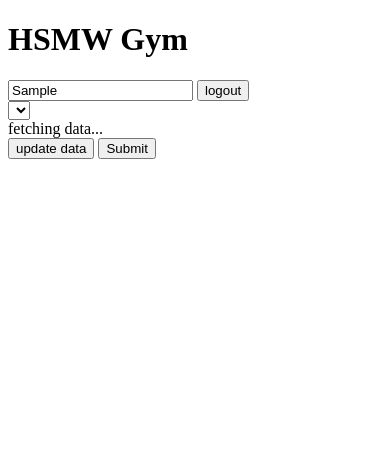
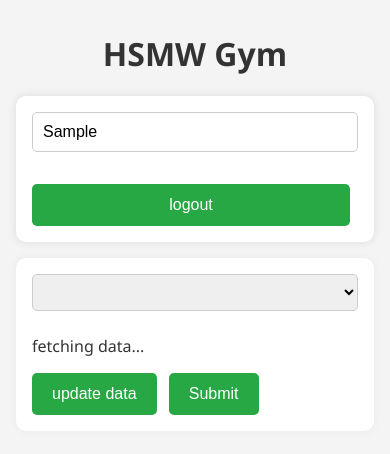
Before and after one commit to YukioE/hsmw-gym-scraper-front-end, a website with bundled scripts: page src/index.html in a window 390 px wide. Both pictures are taken after typing "Sample", "name@example.com", "Sample123" into the empty fields and a click on the button "login". Built offline with nearby package versions, Linux system fonts and the light colour scheme; files whose address does not match are found by name.

Commit message:
added initial css stylesheet

```diff
--- a/src/browser.ts
+++ b/src/browser.ts
@@ -5,7 +5,7 @@ let browserInstance: Browser | null = null;
 export const getBrowser = async (): Promise<Browser> => {
     if (!browserInstance) {
         browserInstance = await puppeteer.launch({
-            headless: false,
+            headless: true,
             args: ["--disable-setuid-sandbox"],
             ignoreHTTPSErrors: true,
         });
--- a/src/scrapeController.ts
+++ b/src/scrapeController.ts
@@ -150,7 +150,6 @@ const getEditLink = async (weekURL: string, clientEmail: string): Promise<string
     const editLink = editLinks[clientEmail];
 
     if (!editLink) {
-        console.error("No edit link found for email:", clientEmail);
         return null;
     }
 
@@ -192,7 +191,6 @@ const getSelectedTimeslots = async (weekURL: string, password: string, clientEma
     const editLink = await getEditLink(weekURL, clientEmail);
 
     if (!editLink) {
-        console.error("No edit link found for email:", clientEmail);
         return [];
     }
 
--- a/src/style.css
+++ b/src/style.css
@@ -1,3 +1,158 @@
 .hidden {
     display: none;
 }
+
+/* Global Reset & Fonts */
+body {
+    margin: 0;
+    padding: 0;
+    font-family: "Segoe UI", sans-serif;
+    background-color: #f4f4f4;
+    color: #333;
+}
+
+h1 {
+    text-align: center;
+    margin-top: 2rem;
+}
+
+/* Login Form */
+.login-form {
+    max-width: 400px;
+    margin: 2rem auto;
+    padding: 2rem;
+    background: white;
+    border-radius: 10px;
+    box-shadow: 0 0 10px rgba(0, 0, 0, 0.1);
+    display: flex;
+    flex-direction: column;
+    gap: 1rem;
+}
+
+.login-form input,
+.login-form button {
+    padding: 10px;
+    font-size: 1rem;
+    border: 1px solid #ccc;
+    border-radius: 5px;
+}
+
+.login-form button {
+    cursor: pointer;
+    background-color: #0077cc;
+    color: white;
+    border: none;
+    transition: background 0.3s ease;
+}
+
+.login-form button:hover {
+    background-color: #005fa3;
+}
+
+/* App Container */
+.app-container {
+    max-width: 800px;
+    margin: 2rem auto;
+    padding: 1rem;
+    background: white;
+    border-radius: 10px;
+    box-shadow: 0 0 10px rgba(0, 0, 0, 0.05);
+}
+
+.week-select {
+    width: 100%;
+    padding: 0.5rem;
+    font-size: 1rem;
+    margin-bottom: 1.5rem;
+    border-radius: 5px;
+    border: 1px solid #ccc;
+}
+
+/* Timeslots */
+.timeslot-container {
+    display: flex;
+    flex-direction: column;
+    gap: 0.5rem;
+}
+
+.timeslot {
+    gap: 0.5rem;
+    padding: 0.5rem;
+    white-space: nowrap;
+    overflow: hidden;
+}
+
+.timeslot input[type="checkbox"] {
+    transform: scale(1.2);
+}
+
+.timeslot input[type="checkbox"]:checked+label {
+    background-color: #cce5ff;
+    border-left: 5px solid #007bff;
+    padding-left: 10px;
+    border-radius: 4px;
+    font-weight: bold;
+}
+
+.timeslot label {
+    font-size: 1rem;
+    flex-shrink: 0;
+}
+
+/* Divider between days */
+.timeslot-container hr {
+    border: none;
+    border-top: 1px solid #ddd;
+    margin: 1rem 0;
+}
+
+.timeslot input[type="checkbox"]:disabled {
+    cursor: not-allowed;
+}
+
+.timeslot input[type="checkbox"]:disabled+label {
+    color: #aaa;
+    cursor: not-allowed;
+    text-decoration: line-through;
+    opacity: 0.6;
+}
+
+/* Buttons */
+button.update,
+button.submit-selection,
+#logout-button {
+    padding: 0.75rem 1.25rem;
+    margin: 1rem 0.5rem 0 0;
+    font-size: 1rem;
+    border: none;
+    background-color: #28a745;
+    color: white;
+    border-radius: 5px;
+    cursor: pointer;
+}
+
+button.update:hover,
+button.submit-selection:hover,
+#logout-button:hover {
+    background-color: #218838;
+}
+
+/* Hidden Utility Class */
+.hidden {
+    display: none !important;
+}
+
+/* Responsive */
+@media (max-width: 600px) {
+
+    .login-form,
+    .app-container {
+        margin: 1rem;
+        padding: 1rem;
+    }
+
+    .timeslot {
+        flex-direction: column;
+        align-items: flex-start;
+    }
+}
```
